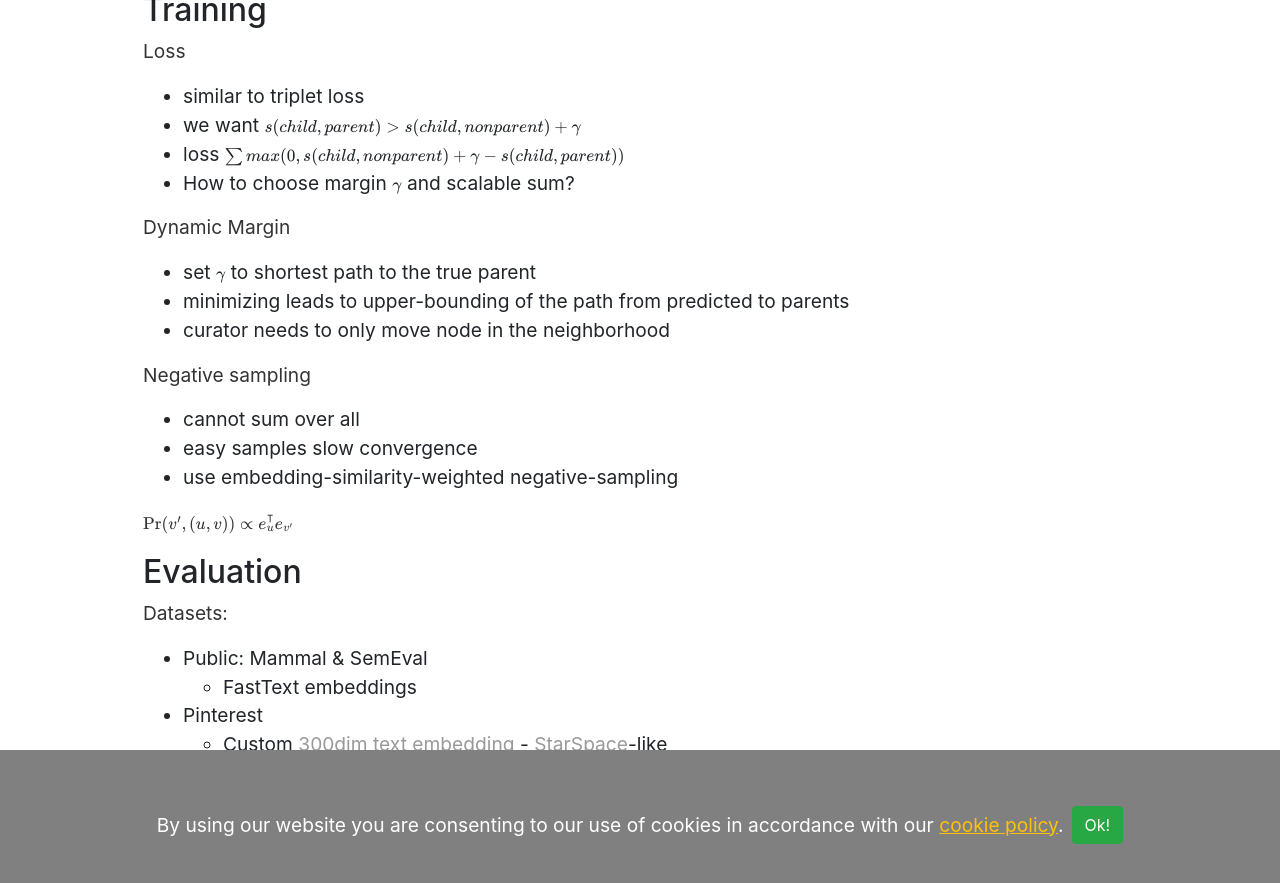
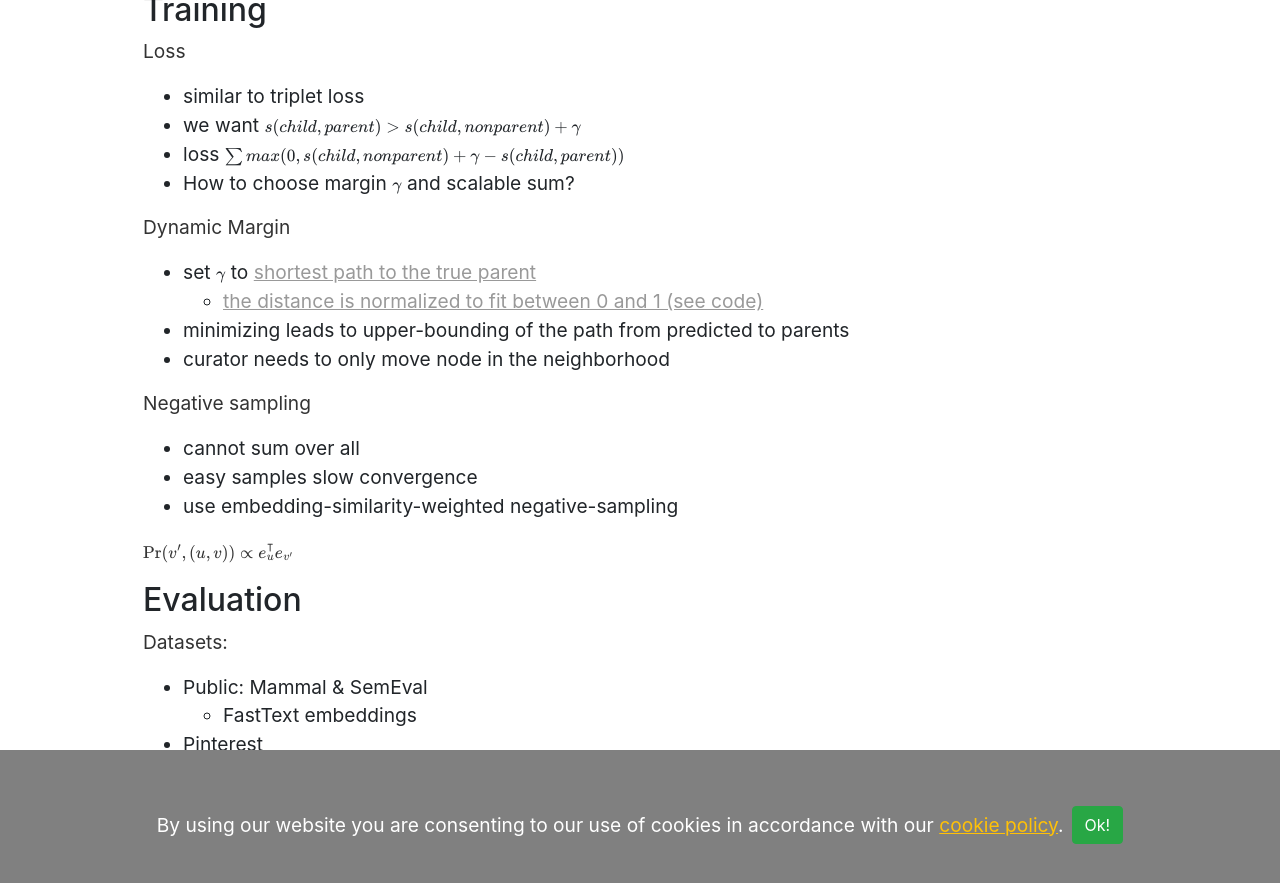
Before and after one commit to vackosar/vackosar.github.io, a Jekyll site: the page built from _posts/2021-03-22-Automatically-Expanding-Taxanomy.md, in a window 1280 px wide and 900 px high, scrolled down 2774 px. Shown: the top 883 px of the window. Built offline with Jekyll 4.4.1, drawn with Linux system fonts in a browser that asks for light colours.

Commit message:
sketch 2021-03-22-Expanding-taxanomies.md link to the code

```diff
--- a/_posts/2021-03-22-Automatically-Expanding-Taxanomy.md
+++ b/_posts/2021-03-22-Automatically-Expanding-Taxanomy.md
@@ -108,7 +108,8 @@ Loss
 - How to choose margin \\( \gamma \\) and scalable sum?
 
 Dynamic Margin
-- set \\( \gamma \\) to shortest path to the true parent
+- set \\( \gamma \\) to [shortest path to the true parent](https://github.com/cmuarborist/cmuarborist-core/blob/aff80ff85121d4f6a758e1e386bcffc6d03ccb7f/large_margin_taxonomic_role_model/model.py#L212)
+  - [the distance is normalized to fit between 0 and 1 (see code)](https://github.com/cmuarborist/cmuarborist-core/blob/aff80ff85121d4f6a758e1e386bcffc6d03ccb7f/large_margin_taxonomic_role_model/model.py#L111)
 - minimizing leads to upper-bounding of the path from predicted to parents
 - curator needs to only move node in the neighborhood
 
```
